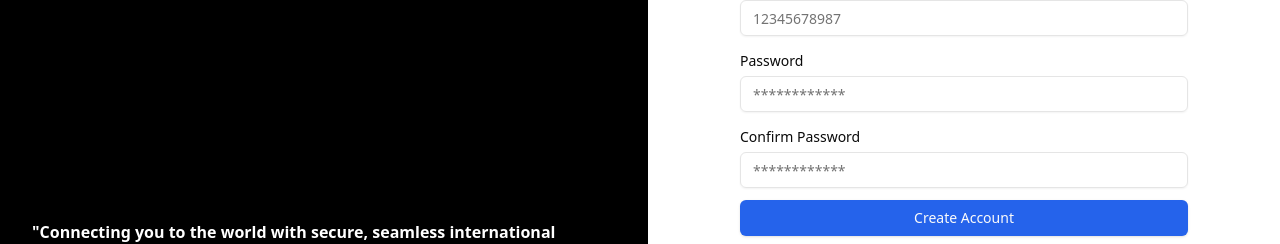
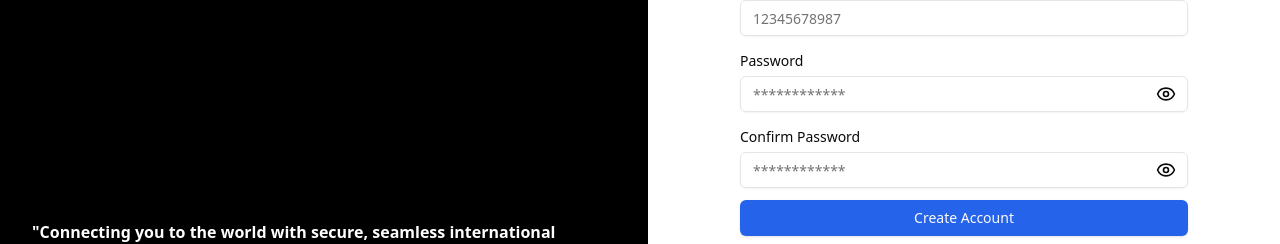
Before and after one commit to FourgeTech/APDS7311-POE-FRONTEND, a React (Vite) app: page /register in a window 1280 px wide. Shown: the part 488-732 px from the top of the page. Built offline with nearby package versions, Linux system fonts and the light colour scheme.

Commit message:
Added visibility toggle to the password inputs in Login and Register

```diff
--- a/src/components/Auth/Login.tsx
+++ b/src/components/Auth/Login.tsx
@@ -1,15 +1,21 @@
 import { useFormik } from "formik";
 import * as Yup from "yup";
-import { LockIcon, CreditCardIcon, PiggyBank } from "lucide-react";
+import { LockIcon, CreditCardIcon, PiggyBank, Eye, EyeOff } from "lucide-react";
 import { Button } from "@/components/ui/button";
 import { Input } from "@/components/ui/input";
 import { Label } from "@/components/ui/label";
 import { useAuth } from "@/contexts/AuthContext";
 import { useNavigate } from "react-router-dom";
+import { useState } from "react";
 
 const BankingLoginForm = () => {
   const { login, user, loading } = useAuth();
   const navigate = useNavigate();
+  const [showPassword, setShowPassword] = useState(false);
+
+  const togglePasswordVisibility = () => {
+    setShowPassword(!showPassword);
+  };
 
   const validationSchema = Yup.object({
     username: Yup.string()
@@ -105,12 +111,25 @@
             </div>
             <div>
               <Label htmlFor="password">Password</Label>
-              <Input
-                id="password"
-                type="password"
-                placeholder="Enter your password"
-                {...formik.getFieldProps("password")}
-              />
+              <div className="relative">
+                <Input
+                  id="password"
+                  type={showPassword ? "text" : "password"}
+                  placeholder="Enter your password"
+                  {...formik.getFieldProps("password")}
+                />
+                <button
+                  type="button"
+                  onClick={togglePasswordVisibility}
+                  className="absolute inset-y-0 right-0 pr-3 flex items-center text-sm leading-5"
+                >
+                  {showPassword ? (
+                    <EyeOff className="h-5 w-5" />
+                  ) : (
+                    <Eye className="h-5 w-5" />
+                  )}
+                </button>
+              </div>
               {formik.touched.password && formik.errors.password ? (
                 <div className="text-red-500 text-sm mt-1">
                   {formik.errors.password}
--- a/src/components/Auth/Register.tsx
+++ b/src/components/Auth/Register.tsx
@@ -3,11 +3,22 @@
 import { Button } from "@/components/ui/button";
 import { Input } from "@/components/ui/input";
 import { Label } from "@/components/ui/label";
-import { PiggyBank, UserPlus } from "lucide-react";
+import { PiggyBank, UserPlus, Eye, EyeOff } from "lucide-react";
 import { useAuth } from "@/contexts/AuthContext"; // Import useAuth to access register function
+import { useState } from "react";
 
 export default function Register() {
   const { register, loading } = useAuth(); // Access register function and loading state from AuthContext
+  const [showPassword, setShowPassword] = useState(false);
+  const [showConfirmPassword, setShowConfirmPassword] = useState(false);
+
+  const togglePasswordVisibility = () => {
+    setShowPassword(!showPassword);
+  };
+
+  const toggleConfirmPasswordVisibility = () => {
+    setShowConfirmPassword(!showConfirmPassword);
+  };
 
   // Define validation schema using Yup
   const validationSchema = Yup.object({
@@ -232,10 +243,11 @@
               <Label htmlFor="password" className="text-sm">
                 Password
               </Label>
+              <div className="relative">
                 <Input
                   id="password"
                   placeholder="************"
-                type="password"
+                  type={showPassword ? "text" : "password"}
                   {...formik.getFieldProps("password")}
                   className={`${
                     formik.touched.password && formik.errors.password
@@ -243,6 +255,18 @@
                       : ""
                   }`}
                 />
+                <button
+                  type="button"
+                  onClick={togglePasswordVisibility}
+                  className="absolute inset-y-0 right-0 pr-3 flex items-center text-sm leading-5"
+                >
+                  {showPassword ? (
+                    <EyeOff className="h-5 w-5" />
+                  ) : (
+                    <Eye className="h-5 w-5" />
+                  )}
+                </button>
+              </div>
               {formik.touched.password && formik.errors.password ? (
                 <div className="text-red-500 text-xs mt-1">
                   {formik.errors.password}
@@ -253,10 +277,11 @@
               <Label htmlFor="confirm-password" className="text-sm">
                 Confirm Password
               </Label>
+              <div className="relative">
                 <Input
                   id="confirm-password"
                   placeholder="************"
-                type="password"
+                  type={showConfirmPassword ? "text" : "password"}
                   {...formik.getFieldProps("confirmPassword")}
                   className={`${
                     formik.touched.confirmPassword && formik.errors.confirmPassword
@@ -264,6 +289,18 @@
                       : ""
                   }`}
                 />
+                <button
+                  type="button"
+                  onClick={toggleConfirmPasswordVisibility}
+                  className="absolute inset-y-0 right-0 pr-3 flex items-center text-sm leading-5"
+                >
+                  {showConfirmPassword ? (
+                    <EyeOff className="h-5 w-5" />
+                  ) : (
+                    <Eye className="h-5 w-5" />
+                  )}
+                </button>
+              </div>
               {formik.touched.confirmPassword && formik.errors.confirmPassword ? (
                 <div className="text-red-500 text-xs mt-1">
                   {formik.errors.confirmPassword}
```
Lines whose indentation alone changed are shown as unchanged.
